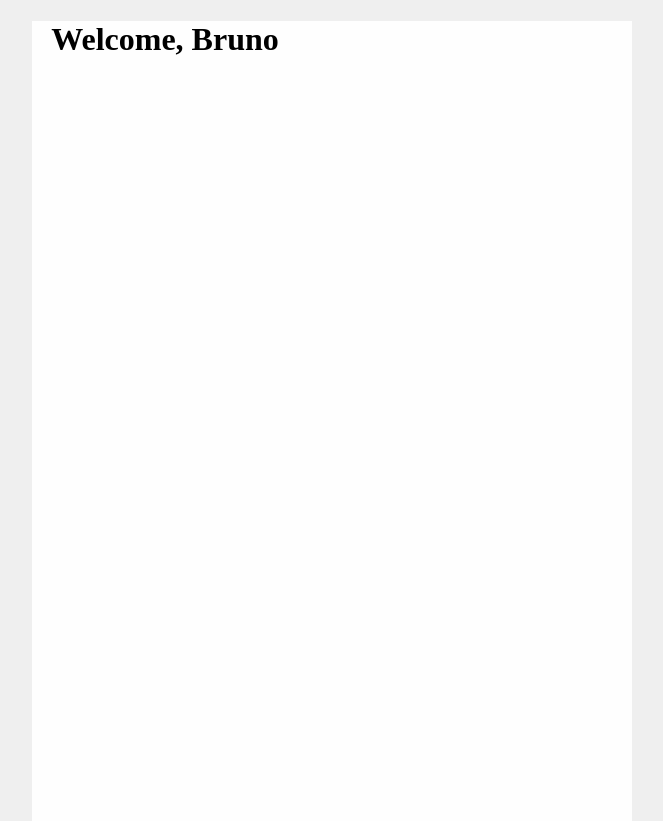
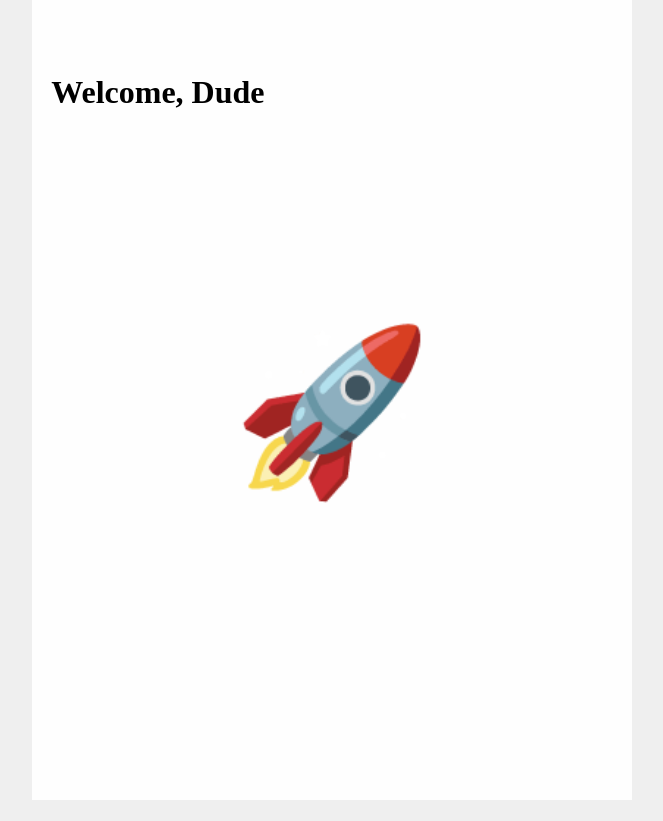
Before and after one commit to brunoreis/magicAuth, a Next.js app: page / in a window 1280 px wide. Shown: the whole page, without its empty margins (308-971 px from the left). After the commit the page ends 800 px from the top, so only its background shows below. Built offline with nearby package versions, Linux system fonts and the light colour scheme.

Commit message:
welcome page

```diff
--- a/features/auth/WelcomePage/WelcomePage.js
+++ b/features/auth/WelcomePage/WelcomePage.js
@@ -1,10 +1,17 @@
-import Layout from '../components/Layout'
+import Layout, { HeaderContainer } from '../components/Layout';
 import Header from '../components/Header'
+import { WelcomeIconContainer } from './WelcomePage.styles'
 
-export default function WelcomePage() {
+export default function WelcomePage({ username }) {
   return (
     <Layout title="Welcome">
-      <Header>Welcome, Bruno</Header>
+      <HeaderContainer>
+        <Header>Welcome, {username}</Header>
+      </HeaderContainer>
+      <WelcomeIconContainer>
+        🚀
+      </WelcomeIconContainer>
+
     </Layout>
   )
 }
--- /dev/null
+++ b/features/auth/WelcomePage/WelcomePage.styles.js
@@ -0,0 +1,9 @@
+import styled from 'styled-components';
+
+export const WelcomeIconContainer = styled.div`
+    height: 57vh;
+    display: flex;
+    justify-content: center;
+    align-items: center;
+    font-size: 10rem;
+`
--- a/pages/index.js
+++ b/pages/index.js
@@ -2,6 +2,6 @@ import WelcomePage from '../features/auth/WelcomePage'
 
 export default function Welcome() {
   return (
-    <WelcomePage/>
+    <WelcomePage username="Dude"/>
   )
 }
```
Also changed, not shown: 2 other files (tests, documents, lock files or other folders).
